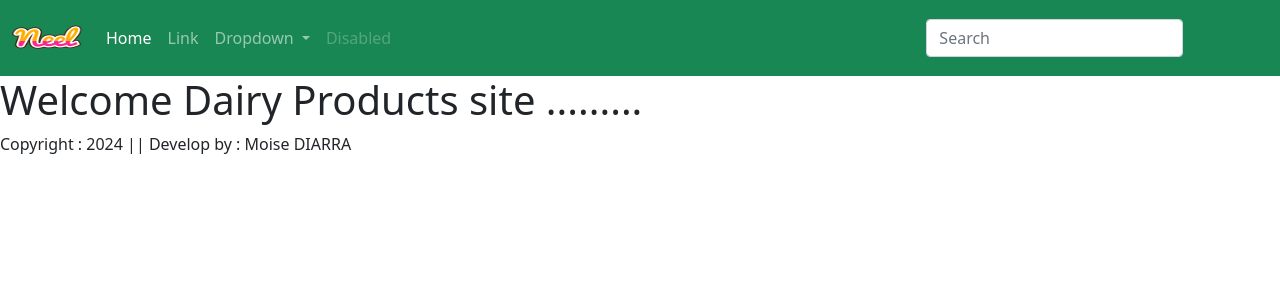
After one commit to moisediarra/ecomProject, a Django app: template app/templates/app/home.html in a window 1280 px wide. The commit adds this page. Shown: the top 300 px of the page. Run offline with Django 5.2, Linux system fonts and the light colour scheme; the template is opened without the code that fills it, so the values that code supplies are empty; some libraries are stand-ins or nearby versions.

Commit message:
Add base file

```diff
--- a/app/templates/app/base.html
+++ b/app/templates/app/base.html
@@ -16,9 +16,11 @@
     <title>Dairy Products | {% block title %}{% endblock title %}</title>
 </head>
 <body>
-<nav class="navbar navbar-expand-lg navbar-light bg-light">
+<nav class="navbar navbar-expand-lg navbar-dark bg-success">
     <div class="container-fluid">
-        <a class="navbar-brand" href="#">Navbar</a>
+        <a class="navbar-brand" href="#">
+            <img src="{% static "app/images/Neel.png" %}" width="70" height="50">
+        </a>
         <button class="navbar-toggler" type="button" data-bs-toggle="collapse" data-bs-target="#navbarSupportedContent"
                 aria-controls="navbarSupportedContent" aria-expanded="false" aria-label="Toggle navigation">
             <span class="navbar-toggler-icon"></span>
@@ -26,7 +28,7 @@
         <div class="collapse navbar-collapse" id="navbarSupportedContent">
             <ul class="navbar-nav me-auto mb-2 mb-lg-0">
                 <li class="nav-item">
-                    <a class="nav-link active" aria-current="page" href="#">Home</a>
+                    <a class="nav-link active" aria-current="page" href="/">Home</a>
                 </li>
                 <li class="nav-item">
                     <a class="nav-link" href="#">Link</a>
--- /dev/null
+++ b/app/templates/app/home.html
@@ -0,0 +1,7 @@
+{% extends 'app/base.html' %}
+{% load static %}
+{% block title %}Home{% endblock title %}
+
+{% block main-content %}
+    <h1>Welcome Dairy Products site .........</h1>
+{% endblock main-content %}
--- a/app/views.py
+++ b/app/views.py
@@ -4,4 +4,4 @@ from django.shortcuts import render
 # Create your views here.
 
 def index(request):
-    return render(request, "app/base.html")
+    return render(request, "app/home.html")
```
Also changed, not shown: app/templates/app/index.html (deleted, +0 -10 lines).
